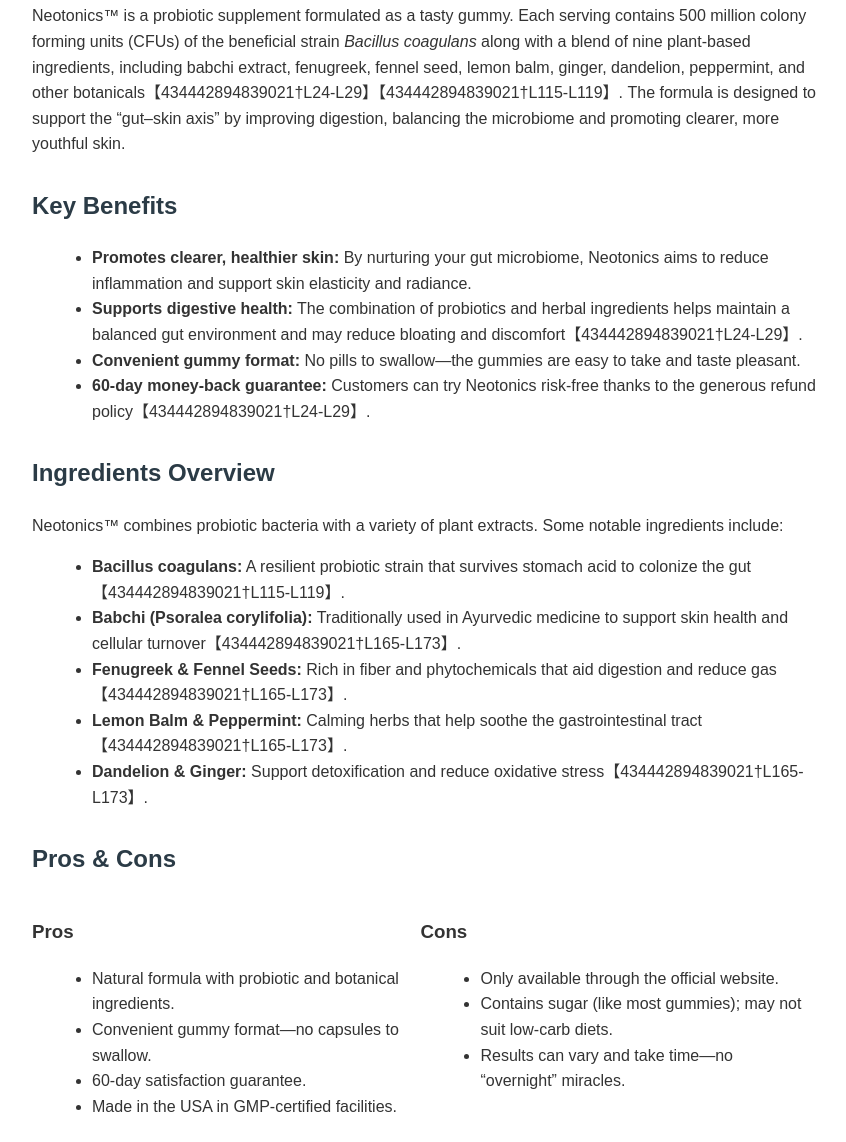
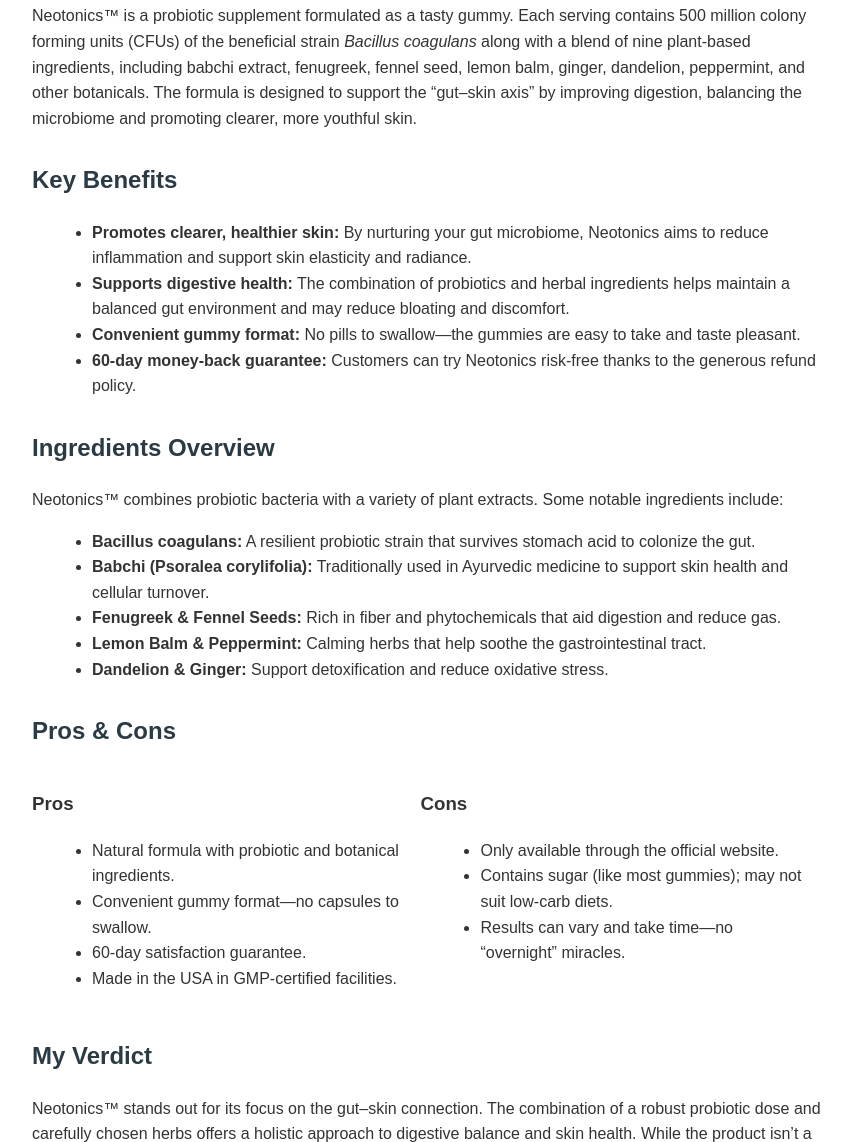
Before and after one commit to milralf2025/miralf2025.github.io, a plain HTML site: page neotonics-review.html in a window 1280 px wide. Shown: the part 305-1447 px from the top of the page, without its empty margins (208-1054 px from the left). Drawn offline with Linux system fonts and the light colour scheme.

Commit message:
Remove citation numbers and improve SEO in Neotonics review page

```diff
--- a/neotonics-review.html
+++ b/neotonics-review.html
@@ -10,6 +10,12 @@
 <head>
   <meta charset="UTF-8" />
   <meta name="viewport" content="width=device-width, initial-scale=1.0" />
+  <!-- Search engine optimization meta tags -->
+  <meta name="description"
+        content="Detailed Neotonics™ review: learn how this probiotic gummy works, its benefits and ingredients, pros and cons, and our honest verdict on supporting clearer skin and digestive balance." />
+  <meta name="keywords"
+        content="Neotonics review, Neotonics probiotic gummy, probiotic supplement, gut skin axis, skin health, digestive health" />
+  <link rel="canonical" href="https://milralf2025.github.io/miralf2025.github.io/neotonics-review.html" />
   <title>Neotonics™ Review – Honest Look at the Skin &amp; Gut Probiotic</title>
   <!-- Global site tag (gtag.js) - Google Ads for visit tracking -->
   <script async src="https://www.googletagmanager.com/gtag/js?id=AW-7567019905"></script>
@@ -100,7 +106,7 @@
       500&nbsp;million colony forming units (CFUs) of the beneficial strain
       <em>Bacillus&nbsp;coagulans</em> along with a blend of nine plant-based ingredients,
       including babchi extract, fenugreek, fennel seed, lemon balm, ginger, dandelion,
-      peppermint, and other botanicals【434442894839021†L24-L29】【434442894839021†L115-L119】.
+      peppermint, and other botanicals.
       The formula is designed to support the “gut–skin axis” by improving digestion,
       balancing the microbiome and promoting clearer, more youthful skin.
     </p>
@@ -111,13 +117,13 @@
       </li>
       <li><strong>Supports digestive health:</strong> The combination of probiotics and herbal
         ingredients helps maintain a balanced gut environment and may reduce bloating and
-        discomfort【434442894839021†L24-L29】.
+        discomfort.
       </li>
       <li><strong>Convenient gummy format:</strong> No pills to swallow—the gummies are easy to
         take and taste pleasant.
       </li>
       <li><strong>60‑day money‑back guarantee:</strong> Customers can try Neotonics risk‑free
-        thanks to the generous refund policy【434442894839021†L24-L29】.
+        thanks to the generous refund policy.
       </li>
     </ul>
     <h2>Ingredients Overview</h2>
@@ -127,15 +133,15 @@
     </p>
     <ul>
       <li><strong>Bacillus&nbsp;coagulans:</strong> A resilient probiotic strain that survives
-        stomach acid to colonize the gut【434442894839021†L115-L119】.</li>
+        stomach acid to colonize the gut.</li>
       <li><strong>Babchi (Psoralea&nbsp;corylifolia):</strong> Traditionally used in Ayurvedic
-        medicine to support skin health and cellular turnover【434442894839021†L165-L173】.</li>
+        medicine to support skin health and cellular turnover.</li>
       <li><strong>Fenugreek &amp; Fennel Seeds:</strong> Rich in fiber and phytochemicals that aid
-        digestion and reduce gas【434442894839021†L165-L173】.</li>
+        digestion and reduce gas.</li>
       <li><strong>Lemon Balm &amp; Peppermint:</strong> Calming herbs that help soothe the
-        gastrointestinal tract【434442894839021†L165-L173】.</li>
+        gastrointestinal tract.</li>
       <li><strong>Dandelion &amp; Ginger:</strong> Support detoxification and reduce oxidative
-        stress【434442894839021†L165-L173】.
+        stress.
       </li>
     </ul>
     <h2>Pros &amp; Cons</h2>
@@ -171,6 +177,10 @@
         Try Neotonics™ – Official Site
       </a>
     </div>
+    <!-- Link back to blog index to improve internal linking and user navigation -->
+    <p style="text-align: center; margin-top: 20px;">
+      <a href="blog/index.html" style="color: #0073e6; text-decoration: none;">&laquo; Back to Blog</a>
+    </p>
   </div>
   <footer>
     <p>
```
